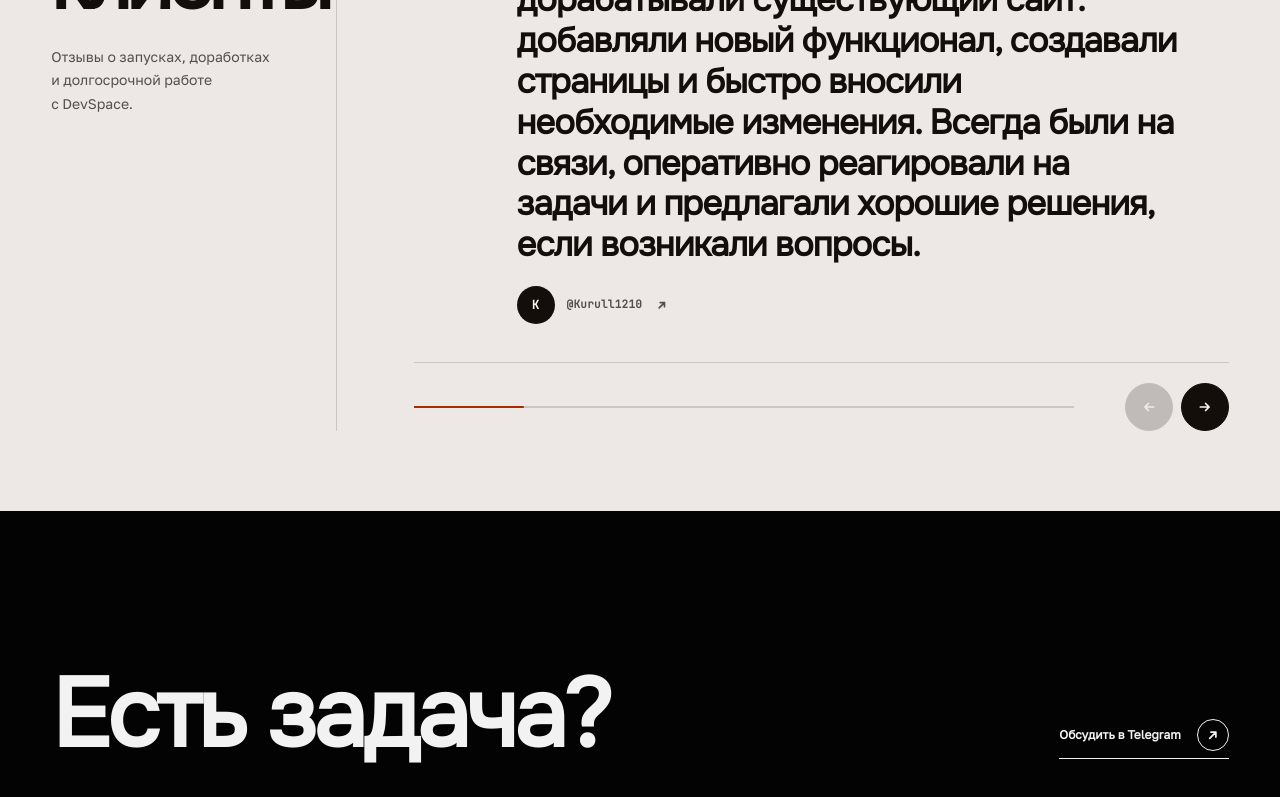
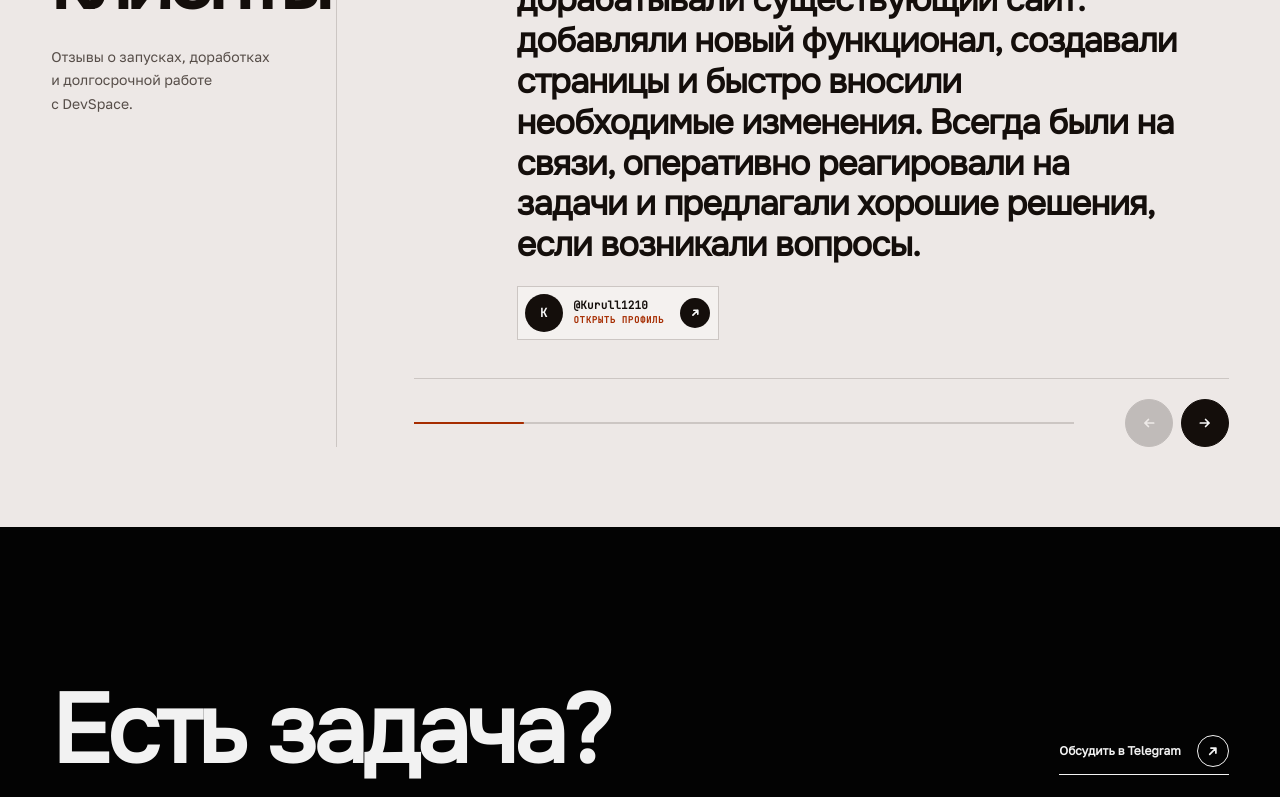
Before and after one commit to tonary26/portfolio, a Vue app: page / in a window 1280 px wide. Shown: the part 7750-8547 px from the top of the page. Built offline with nearby package versions, Linux system fonts and the light colour scheme.

Commit message:
Highlight testimonial profile links

```diff
--- a/src/components/TestimonialsSection.vue
+++ b/src/components/TestimonialsSection.vue
@@ -132,10 +132,18 @@ onBeforeUnmount(() => {
         <article v-for="review in content.items" :key="review.author" class="testimonial">
           <span class="testimonial__quote" aria-hidden="true">“</span>
           <p>{{ review.text }}</p>
-          <a :href="`https://t.me/${review.author.slice(1)}`" target="_blank" rel="noreferrer">
+          <a
+            :href="`https://t.me/${review.author.slice(1)}`"
+            target="_blank"
+            rel="noreferrer"
+            :aria-label="`${content.profileLabel}: ${review.author}`"
+          >
             <span class="testimonial__avatar" aria-hidden="true">{{ review.author.charAt(1).toUpperCase() }}</span>
-            <span>{{ review.author }}</span>
-            <ArrowIcon />
+            <span class="testimonial__author-copy">
+              <strong>{{ review.author }}</strong>
+              <small>{{ content.profileLabel }}</small>
+            </span>
+            <span class="testimonial__profile-arrow" aria-hidden="true"><ArrowIcon /></span>
           </a>
         </article>
       </div>
--- a/src/data/i18n.json
+++ b/src/data/i18n.json
@@ -25,6 +25,7 @@
         "intro": "Отзывы о запусках, доработках и долгосрочной работе с DevSpace.",
         "caseLabel": "ОТЗЫВ КЛИЕНТА",
         "scrollHint": "ЛИСТАЙТЕ",
+        "profileLabel": "Открыть профиль",
         "controlsLabel": "Навигация по отзывам",
         "prev": "Предыдущие отзывы",
         "next": "Следующие отзывы",
@@ -68,6 +69,7 @@
         "intro": "Feedback on launches, product improvements, and long-term work with DevSpace.",
         "caseLabel": "CLIENT REVIEW",
         "scrollHint": "SCROLL",
+        "profileLabel": "Open profile",
         "controlsLabel": "Review navigation",
         "prev": "Previous reviews",
         "next": "Next reviews",
@@ -111,6 +113,7 @@
         "intro": "Feedback despre lansari, dezvoltari ulterioare si colaborarea pe termen lung cu DevSpace.",
         "caseLabel": "RECENZIE CLIENT",
         "scrollHint": "DERULATI",
+        "profileLabel": "Deschide profilul",
         "controlsLabel": "Navigare printre recenzii",
         "prev": "Recenziile precedente",
         "next": "Recenziile urmatoare",
--- a/src/styles.css
+++ b/src/styles.css
@@ -160,10 +160,15 @@ video { display: block; max-width: 100%; }
 .testimonial { position: relative; display: flex; flex-direction: column; min-width: 0; min-height: 540px; padding: clamp(55px, 7vw, 98px) clamp(12px, 4vw, 64px) 38px clamp(70px, 8vw, 126px); scroll-snap-align: start; scroll-snap-stop: always; }
 .testimonial__quote { position: absolute; top: clamp(46px, 6vw, 84px); left: clamp(4px, 1vw, 16px); color: var(--primary); font: 700 clamp(90px, 10vw, 150px)/0.75 Georgia, serif; }
 .testimonial > p { max-width: 34ch; font: 650 clamp(24px, 2.7vw, 42px)/1.18 var(--font-section); letter-spacing: -0.025em; text-wrap: pretty; }
-.testimonial > a { display: inline-flex; align-items: center; gap: 12px; width: fit-content; margin-top: 20px; color: var(--muted); font: 650 11px/1 var(--font-meta); letter-spacing: 0.025em; transition: color 0.2s ease; }
+.testimonial > a { display: inline-flex; align-items: center; gap: 11px; width: fit-content; max-width: 100%; min-height: 54px; margin-top: 20px; border: 1px solid var(--line); padding: 7px 8px 7px 7px; color: var(--ink); background: oklch(0.96 0.004 49); transition: border-color 0.22s ease, background 0.22s ease; }
 .testimonial__avatar { display: grid; place-items: center; width: 38px; height: 38px; border-radius: 50%; color: var(--paper); background: var(--ink); font: 700 12px/1 var(--font-meta); }
-.testimonial > a .arrow-icon { width: 12px; height: 12px; margin-left: 2px; }
-.testimonial > a:hover, .testimonial > a:focus-visible { color: var(--ink); }
+.testimonial__author-copy { display: grid; min-width: 0; gap: 5px; }
+.testimonial__author-copy strong { overflow: hidden; font: 650 11px/1 var(--font-meta); letter-spacing: 0.015em; text-overflow: ellipsis; white-space: nowrap; }
+.testimonial__author-copy small { color: var(--primary-deep); font: 700 9px/1 var(--font-meta); letter-spacing: 0.07em; text-transform: uppercase; }
+.testimonial__profile-arrow { display: grid; place-items: center; width: 30px; height: 30px; margin-left: 5px; border-radius: 50%; color: var(--paper); background: var(--ink); transition: transform 0.3s var(--ease-out), background 0.22s ease; }
+.testimonial > a .arrow-icon { width: 11px; height: 11px; }
+.testimonial > a:hover, .testimonial > a:focus-visible { border-color: var(--ink); background: var(--paper); }
+.testimonial > a:hover .testimonial__profile-arrow, .testimonial > a:focus-visible .testimonial__profile-arrow { background: var(--primary-deep); transform: translate(2px, -2px); }
 .testimonials__footer { display: grid; grid-template-columns: 1fr auto; align-items: center; gap: clamp(24px, 4vw, 58px); border-top: 1px solid var(--line); padding-top: 20px; }
 .testimonials__progress { height: 2px; overflow: hidden; background: var(--line); }
 .testimonials__progress span { display: block; width: 100%; height: 100%; background: var(--primary-deep); transform-origin: left; transition: transform 0.4s var(--ease-out); }
```
Also changed, not shown: 6 other files (tests, documents, lock files or other folders).
